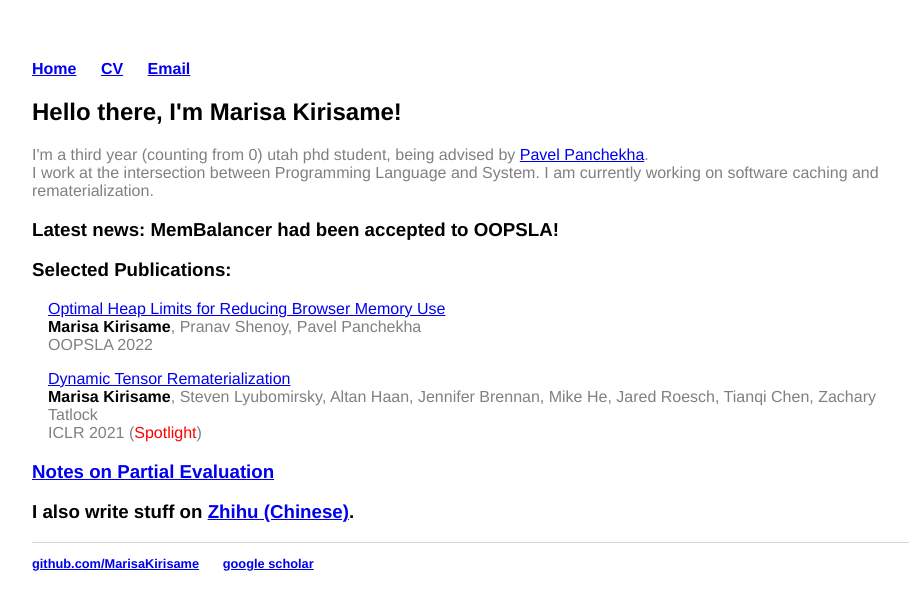
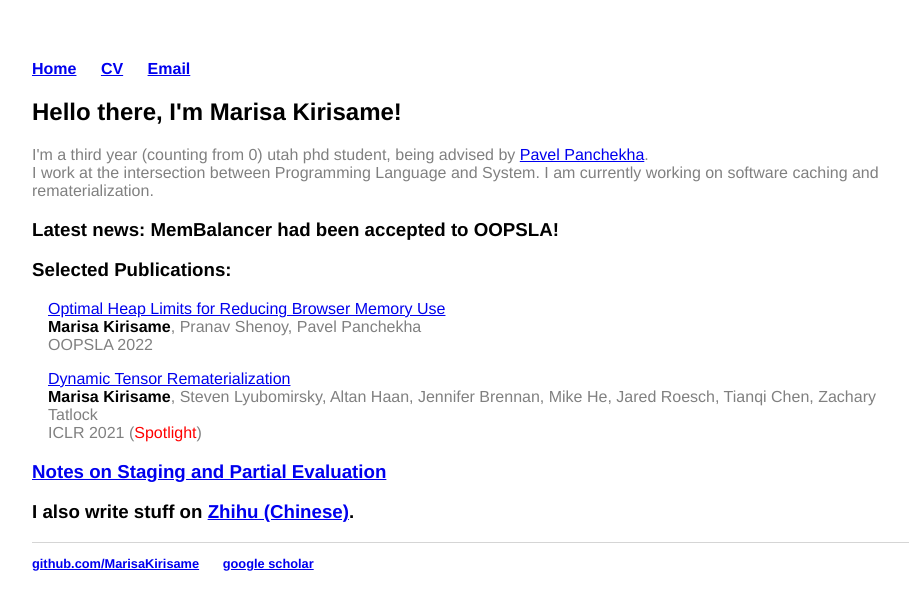
Before and after one commit to MarisaKirisame/MarisaKirisame.github.io, a Jekyll site: the page built from index.html, in a window 1280 px wide. Shown: the top 610 px of the page, without its empty margins (160-1069 px from the left). Built offline with Jekyll 4.4.1, drawn with Linux system fonts in a browser that asks for light colours; comment, search, counter and statistics services are not loaded.

Commit message:
Update index.html

```diff
--- a/index.html
+++ b/index.html
@@ -18,6 +18,6 @@ title: Marisa Kirisame
   <span class="self">Marisa Kirisame</span>, Steven Lyubomirsky, Altan Haan, Jennifer Brennan, Mike He, Jared Roesch, Tianqi Chen, Zachary Tatlock <br>
   ICLR 2021 (<span class="highlight">Spotlight</span>)
   </div>
-  <h3><a href="https://docs.google.com/presentation/d/1ujruBur9JK6Y2Lbl93fmRdRJKLwEqpRHOfwkIvIaZmQ/edit?usp=sharing">Notes on Partial Evaluation</a></h3>
+  <h3><a href="https://docs.google.com/presentation/d/1ujruBur9JK6Y2Lbl93fmRdRJKLwEqpRHOfwkIvIaZmQ/edit?usp=sharing">Notes on Staging and Partial Evaluation</a></h3>
   <h3>I also write stuff on <a href="https://www.zhihu.com/people/marisa.moe">Zhihu (Chinese)</a>.</h3>
 </div><!-- /.blurb -->
```
